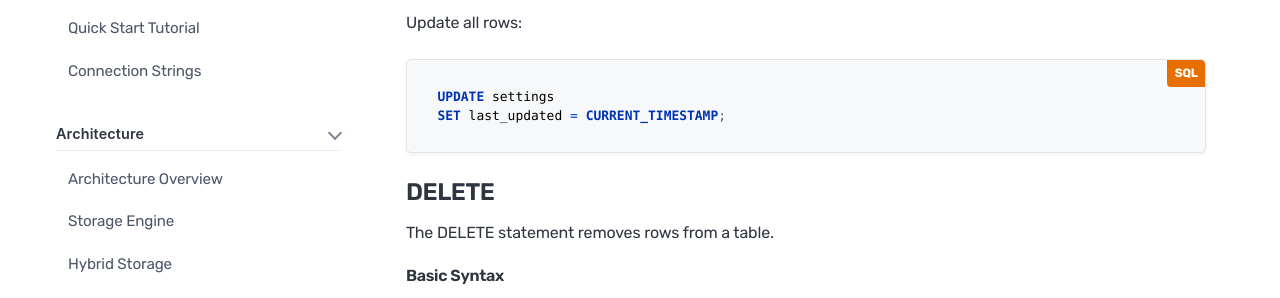
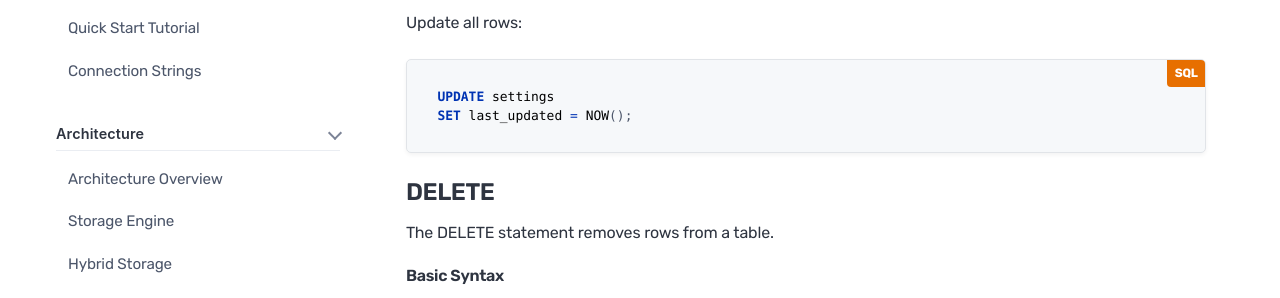
Before and after one commit to avary/stoolap, a Jekyll site: the page built from docs/_docs/sql-commands/sql-commands.md, in a window 1280 px wide and 900 px high, scrolled down 5238 px. Shown: the part 152-450 px from the top of the window. Built offline with Jekyll 4.4.1, drawn with Linux system fonts in a browser that asks for light colours.

Commit message:
Fix SQL commands documentation - replace CURRENT_TIMESTAMP with NOW()
CURRENT_TIMESTAMP is not implemented, but NOW() function is available and should be used instead.

````diff
--- a/docs/_docs/sql-commands/sql-commands.md
+++ b/docs/_docs/sql-commands/sql-commands.md
@@ -205,7 +205,7 @@ Update all rows:
 
 ```sql
 UPDATE settings
-SET last_updated = CURRENT_TIMESTAMP;
+SET last_updated = NOW();
 ```
 
 ### DELETE
````
